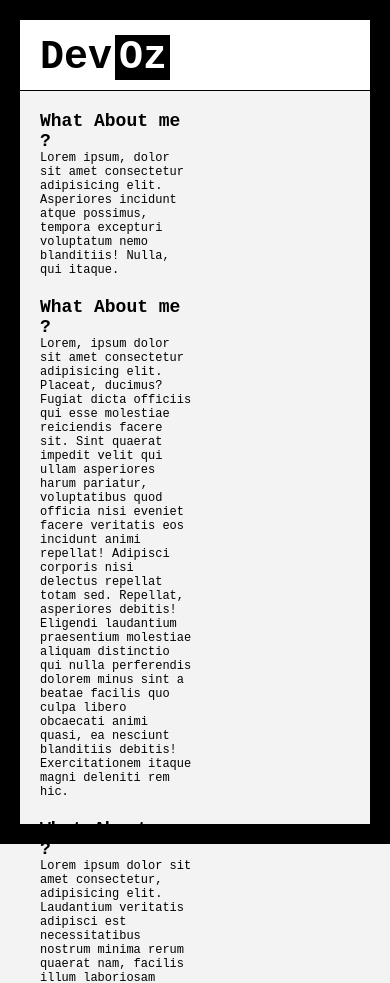
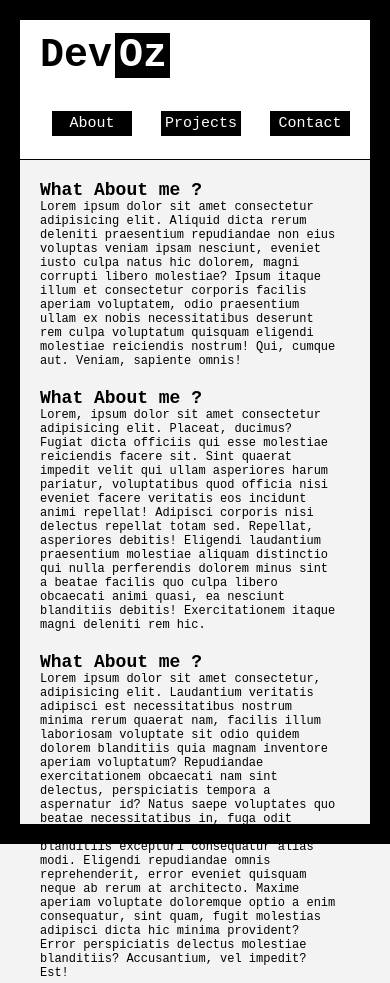
Before and after one commit to DevOz-s/web-portfolio, a plain HTML site: page index.html in a window 390 px wide. Shown: the top 983 px of the page. Drawn offline with Linux system fonts and the light colour scheme.

Commit message:
worked on responsive navbar, fixed scroll animation

```diff
--- a/index.html
+++ b/index.html
@@ -13,18 +13,34 @@
     <span class="frame"></span>
     <header>
       <h1 id="site-name">Dev<span id="logo-negative">Oz</span></h1>
-      <nav></nav>
+      <nav class="nav-list">
+        <ul>
+          <li>
+            <a href="#about"><div class="section-button">About</div></a>
+          </li>
+          <li>
+            <a href="#project"><div class="section-button">Projects</div></a>
+          </li>
+          <li>
+            <a href="#media-links"><div class="section-button">Contact</div></a>
+          </li>
+        </ul>
+      </nav>
     </header>
     <main>
-      <section>
-        <h2>What About me ?</h2>
+      <section class="section-1">
+        <h2 id="about">What About me ?</h2>
         <p>
-          Lorem ipsum, dolor sit amet consectetur adipisicing elit. Asperiores
-          incidunt atque possimus, tempora excepturi voluptatum nemo blanditiis!
-          Nulla, qui itaque.
+          Lorem ipsum dolor sit amet consectetur adipisicing elit. Aliquid dicta
+          rerum deleniti praesentium repudiandae non eius voluptas veniam ipsam
+          nesciunt, eveniet iusto culpa natus hic dolorem, magni corrupti libero
+          molestiae? Ipsum itaque illum et consectetur corporis facilis aperiam
+          voluptatem, odio praesentium ullam ex nobis necessitatibus deserunt
+          rem culpa voluptatum quisquam eligendi molestiae reiciendis nostrum!
+          Qui, cumque aut. Veniam, sapiente omnis!
         </p>
       </section>
-      <section>
+      <section class="section-2">
         <h2>What About me ?</h2>
         <p>
           Lorem, ipsum dolor sit amet consectetur adipisicing elit. Placeat,
@@ -56,7 +72,7 @@
           Est!
         </p>
       </section>
-      <section>
+      <section id="project">
         <h2>What About me ?</h2>
         <p>
           Lorem ipsum dolor sit amet consectetur, adipisicing elit. Laudantium
--- a/style.css
+++ b/style.css
@@ -2,6 +2,8 @@
   margin: 0;
   padding: 0;
   box-sizing: border-box;
+  scroll-behavior: smooth;
+  scroll-padding-top: 7rem;
 }
 html {
   font-size: 62.5%;
@@ -23,14 +25,20 @@ body {
   pointer-events: none;
 }
 header {
-  box-sizing: content-box;
+  box-sizing: border-box;
   border-top: 2rem solid black;
   border-bottom: 0.1rem solid black;
-  height: 7rem;
+  height: 9rem;
   position: sticky;
   background-color: white;
   top: 0;
   z-index: 1;
+  width: 100%;
+}
+@media screen and (max-width: 833px) {
+  header {
+    height: 16rem;
+  }
 }
 #media-links {
   position: absolute;
@@ -49,18 +57,48 @@ header {
   margin-left: 3px;
 }
 h1 {
-  position: absolute;
-  bottom: 15px;
-  width: 30%;
-  margin: 0 0 0 4rem;
-  line-height: 82%;
+  width: 50%;
+  margin: 1.3rem 2rem 0 4rem;
   font-size: 4rem;
+  float: left;
+}
+.nav-list {
+  float: right;
+  font-size: 1.5rem;
+  margin: 3.3rem 4rem 0 0;
+}
+.nav-list li {
+  margin-left: 2rem;
+  list-style: none;
+  display: inline-block;
+}
+
+.section-button {
+  border: 2px solid black;
+  background: black;
+  color: white;
+  width: 8rem;
+  text-align: center;
+  padding: 0.2rem 0 0.2rem 0;
+}
+.section-button:hover {
+  background-color: rgb(255, 238, 1);
+  color: black;
+  border: solid 2px black;
+  cursor: pointer;
+}
+.nav-list li a {
+  text-decoration: none;
 }
 section {
   margin-top: 2rem;
   margin-left: 4rem;
   width: 40%;
+  min-width: 300px;
   font-size: 1.2rem;
+}
+.clear {
+  clear: both;
 }
 footer {
   margin-top: 2rem;
```
